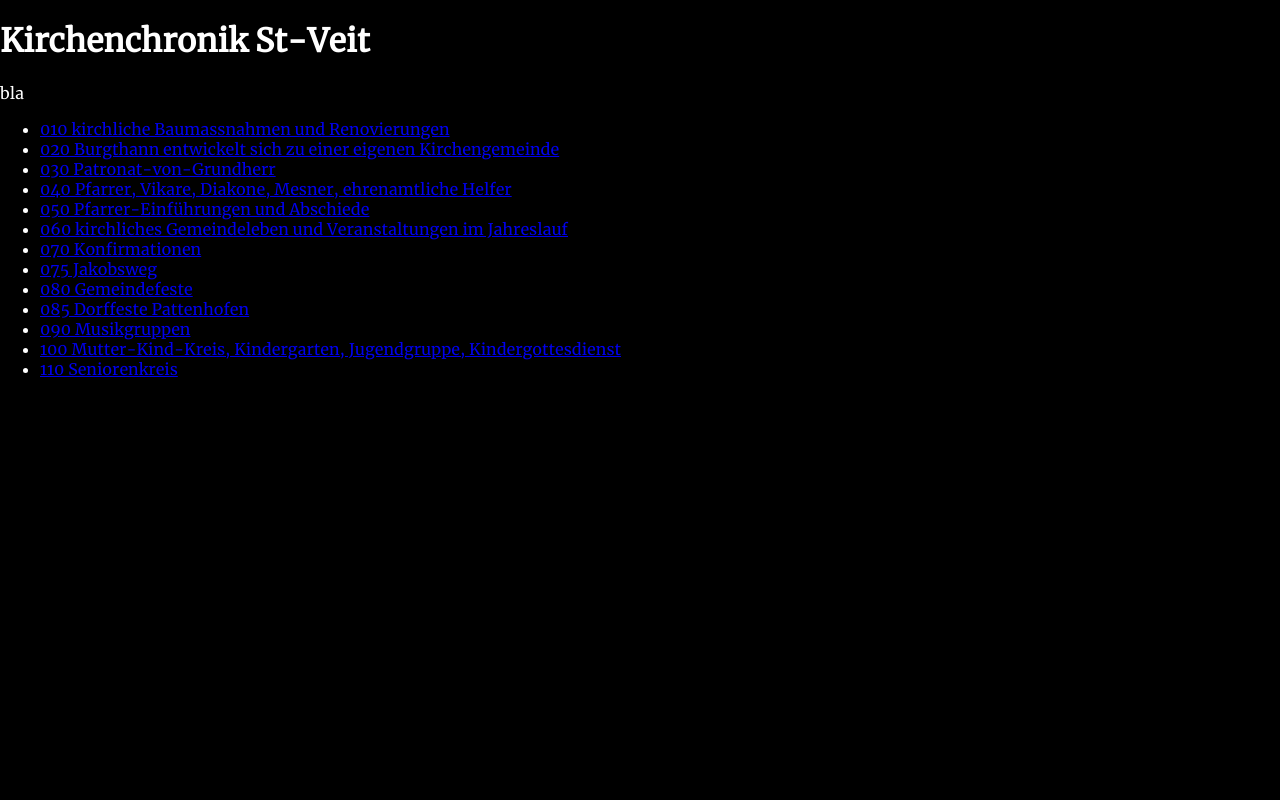
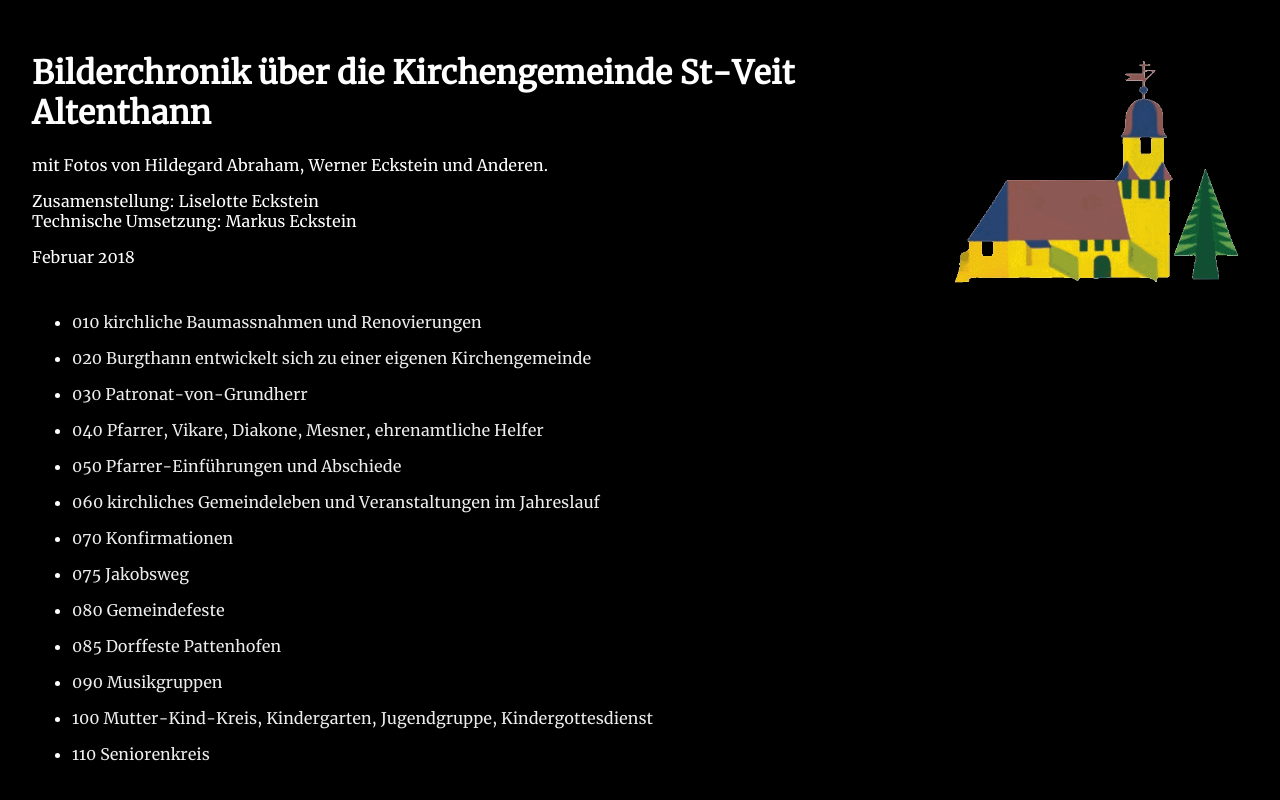
Before and after one commit to markuseckstein/kirchenchronik-st-veit, an Angular app: page / in a window 1280 px wide. Shown: the top 800 px of the page. Built offline with nearby package versions, Linux system fonts and the light colour scheme.

Commit message:
some styling

```diff
--- a/src/app/detail/detail/detail.component.html
+++ b/src/app/detail/detail/detail.component.html
@@ -1,17 +1,15 @@
-<kc-headline class="detail__headline" [heading]="category" (back)="onBack()"></kc-headline>
+<kc-headline class="detail__headline" [heading]="category" [subHeading]="pageInfo" (back)="onBack()"></kc-headline>
 
 <div class="detail__image" [style.background-image]="imageUrlStyle">
   <div class="detail__image-clicker" (click)="onPrev()"></div>
   <div class="detail__image-clicker" (click)="onNext()"></div>
 </div>
 
-<p class="detail__description">
-  {{imageDescription}}
-</p>
-<p class="detail__filename">
-  {{imageUrl}}
-</p>
-<div style="display: flex; justify-content: space-between">
-  <button (click)="onPrev()">prev</button>
-  <button (click)="onNext()">next</button>
+<div class="detail__description-container">
+  <p class="detail__description">
+    {{imageDescription}}
+  </p>
+  <span class="detail__filename">
+    {{src}}
+  </span>
 </div>
--- a/src/app/detail/detail/detail.component.scss
+++ b/src/app/detail/detail/detail.component.scss
@@ -1,8 +1,12 @@
+.detail__headline {
+    height: 5vh;
+}
+
 .detail__image {
     display: flex;
     justify-content: space-between;
     width: 100%;
-    height: 80vh;
+    height: 86vh;
     background-size: contain;
     background-repeat: no-repeat;
     background-position: center;
@@ -11,12 +15,25 @@
 .detail__image-clicker {
     width: 40vw;
     height: 100%;
-    border: 1px dashed yellow;
     cursor: pointer;
 }
 
-.detail__image-hidden {
-    visibility: hidden;
-    height: 0;
-    width: 0;
+.detail__description-container {
+    position: relative;
+    height: 9vh;
+    padding: .5em .5em;
 }
+
+.detail__description {
+    text-align: center;
+}
+
+.detail__filename {
+    position: absolute;
+    font-family: monospace;
+    right: 0;
+    bottom: 0;
+    color: #555;
+    font-size: .8em;
+    padding: 0 5px 3px 0;
+}
--- a/src/app/detail/detail/detail.component.ts
+++ b/src/app/detail/detail/detail.component.ts
@@ -19,6 +19,7 @@ export class DetailComponent implements OnInit, OnDestroy {
   public imageDescription: string | undefined;
   public imageUrl: string | undefined;
   public imageUrlStyle: SafeStyle | undefined;
+  public pageInfo: string | undefined;
   private subscription = Subscription.EMPTY;
 
   constructor(
@@ -37,6 +38,7 @@ export class DetailComponent implements OnInit, OnDestroy {
         this.imageUrlStyle = sanitizer.bypassSecurityTrustStyle(`url('${this.imageUrl}')`);
         if (this.src && this.data && this.category) {
           this.imageDescription = this.getDescription(this.src, this.data[this.category].images);
+          this.pageInfo =this.getPageInfo(this.src, this.data[this.category].images);
         }
         this.cdr.markForCheck();
       });
@@ -79,6 +81,17 @@ export class DetailComponent implements OnInit, OnDestroy {
     return entry ? entry.description : undefined;
   }
 
+  private getPageInfo(fileName: string | null, allFiles: ImageInfo[]): string | undefined {
+    let result: string | undefined;
+    if (fileName) {
+      const idx = allFiles.findIndex(x => x.name === fileName);
+      if (idx > -1) {
+        result = `${idx + 1} / ${allFiles.length}`;
+      }
+    }
+    return result;
+  }
+
 
   private getNextFile(currentFile: string, allFiles: ImageInfo[]): string | undefined {
     const idx = allFiles.findIndex(x => x.name === currentFile);
--- a/src/app/main/main.component.html
+++ b/src/app/main/main.component.html
@@ -1,6 +1,23 @@
-<h1>Kirchenchronik St-Veit</h1>
-<p>bla</p>
+<div class="container">
+  <div>
+    <h1>Bilderchronik über die Kirchengemeinde St-Veit Altenthann</h1>
+    <p>mit Fotos von Hildegard Abraham, Werner Eckstein und Anderen.</p>
 
+    <p>
+      Zusamenstellung: Liselotte Eckstein
+      <br> Technische Umsetzung: Markus Eckstein
+    </p>
+
+    <p>
+      Februar 2018
+    </p>
+  </div>
+  <div class="logo">
+    <img alt="Logo St-Veit" src="assets/st-veit-logo.png">
+  </div>
+</div>
 <ul>
-  <li *ngFor="let cat of categories"><a [routerLink]="['/overview', cat]">{{cat}}</a></li>
+  <li class="category" *ngFor="let cat of categories">
+    <a [routerLink]="['/overview', cat]">{{cat}}</a>
+  </li>
 </ul>
--- a/src/app/main/main.component.scss
+++ b/src/app/main/main.component.scss
@@ -0,0 +1,24 @@
+:host {
+    padding: 2em;
+    display: block;
+}
+
+.container {
+    display: flex;
+}
+
+.logo {
+    width: 25vw;
+    img {
+        width: 100%;
+    }
+}
+
+.category {
+    padding-bottom: 1em;
+    & a {
+        color: #eee;
+        text-decoration: none;
+    }
+
+}
--- a/src/app/shared/headline/headline.component.html
+++ b/src/app/shared/headline/headline.component.html
@@ -1 +1,4 @@
-<h2>{{heading}}</h2><span class="back" (click)="back.emit()">zurück</span>
+<h2 class="heading">{{heading}}</h2>
+<h3 class="sub-heading" *ngIf="subHeading">{{subHeading}}</h3>
+<div class="spacer" *ngIf="subHeading">&nbsp;</div>
+<span class="back" (click)="back.emit()">zurück</span>
--- a/src/app/shared/headline/headline.component.scss
+++ b/src/app/shared/headline/headline.component.scss
@@ -9,4 +9,20 @@
 
 .back {
     cursor: pointer;
+    flex-grow: 0;
 }
+
+.heading {
+    flex-grow: 0;
+}
+
+.sub-heading {
+    color: gray;
+    font-size: 1em;
+    flex-grow: 0;
+    margin-left: 2.5em;
+}
+
+.spacer {
+    flex-grow: 1;
+}
--- a/src/app/shared/headline/headline.component.ts
+++ b/src/app/shared/headline/headline.component.ts
@@ -9,5 +9,6 @@ import { ChangeDetectionStrategy } from '@angular/core';
 })
 export class HeadlineComponent {
   @Input() heading: string | undefined;
+  @Input() subHeading: string | undefined;
   @Output() back = new EventEmitter<void>();
 }
```
Also changed, not shown: src/assets/st-veit-logo.png (added).
